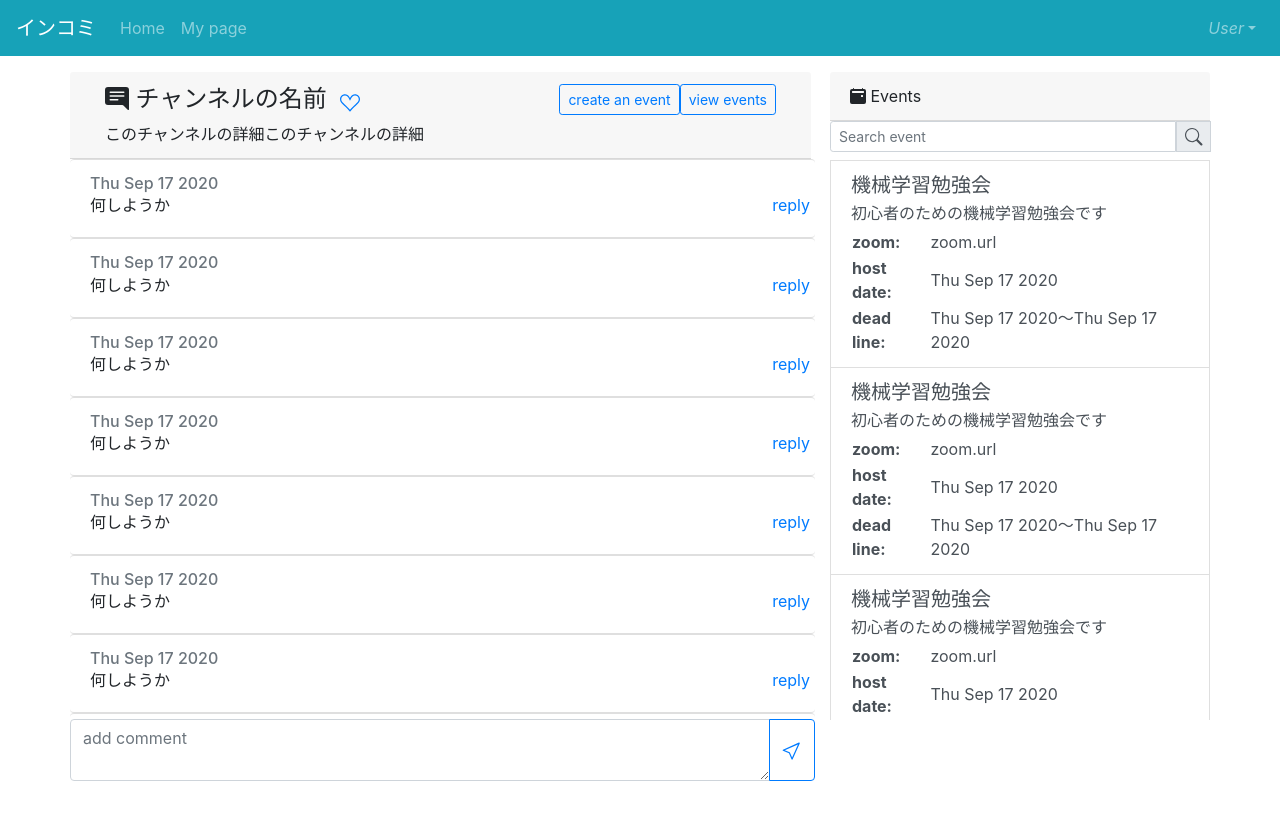
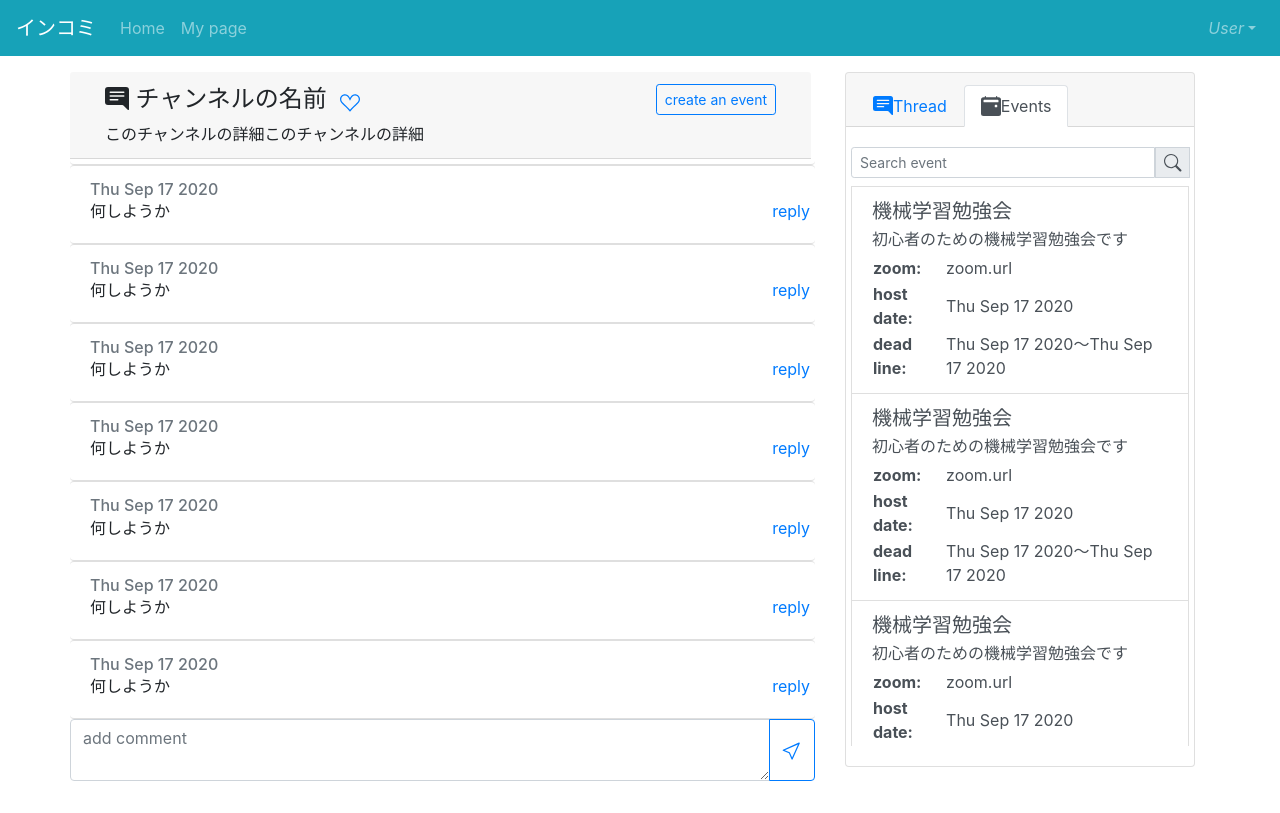
Before and after one commit to hosodr/incomi, a Nuxt app in the folder nuxt/src/app/: page /channel_list/1 in a window 1280 px wide. Built offline with nearby package versions, Linux system fonts and the light colour scheme.

Commit message:
画面を更新したら最下層までスクロールされるようにした

```diff
--- a/nuxt/src/app/pages/channel_list/_id.vue
+++ b/nuxt/src/app/pages/channel_list/_id.vue
@@ -43,20 +43,10 @@
               to="/event_list/make_event"
               >create an event</nuxt-link
             >
-            <!-- <nuxt-link class="btn btn-sm btn-outline-primary" to="/event_list"
-              >view events</nuxt-link
-            > -->
-            <button
-              type="button"
-              class="btn btn-sm btn-outline-primary"
-              @click="isThread = false"
-            >
-              view events
-            </button>
           </div>
         </div>
-        <div class="row">
-          <ul class="col list-group height-fixed scroll">
+        <div class="row height-fixed scroll">
+          <ul ref="messages" class="col list-group">
             <template v-for="(message, key) in messages">
               <Message
                 :key="key"
@@ -86,13 +76,22 @@
           </div>
         </div>
       </div>
-      <div v-if="isThread" class="col-4">
-        <div class="row card-header mr-1">
-          <p class="mb-0">
-            <b-icon-chat-right-text-fill />
-            {{ childThread.name }}
-          </p>
-        </div>
+
+      <div class="col-4">
+        <b-card title="Card Title" no-body>
+          <b-card-header header-tag="nav">
+            <b-nav card-header tabs>
+              <b-nav-item :active="isThread" @click="isThread = true"
+                ><b-icon-chat-right-text-fill />Thread</b-nav-item
+              >
+              <b-nav-item :active="!isThread" @click="isThread = false"
+                ><b-icon-calendar2-event-fill />Events</b-nav-item
+              >
+            </b-nav>
+          </b-card-header>
+
+          <b-card-body>
+            <div v-if="isThread">
               <div class="row">
                 <ul v-if="isThread" class="col list-group height-fixed scroll">
                   <template v-for="(message, key) in childMessages">
@@ -107,8 +106,8 @@
                 </ul>
               </div>
               <div class="row">
-          <form class="col form-group">
-            <div class="input-group mb-3">
+                <form class="col form-group mb-0">
+                  <div class="input-group">
                     <textarea
                       class="form-control"
                       placeholder="add comment"
@@ -123,13 +122,7 @@
               </div>
             </div>
 
-      <div v-else class="col-4">
-        <div class="row card-header">
-          <p class="mb-0">
-            <b-icon-calendar2-event-fill />
-            Events
-          </p>
-        </div>
+            <div v-else>
               <div class="row">
                 <b-input-group size="sm" class="mb-2">
                   <b-form-input
@@ -146,6 +139,9 @@
                   <EventItem :key="event.id" :event="event" />
                 </template>
               </div>
+            </div>
+          </b-card-body>
+        </b-card>
       </div>
     </div>
   </div>
@@ -252,6 +248,11 @@ export default {
       ],
     }
   },
+  mounted() {
+    this.$nextTick(() => {
+      this.$refs.messages.scrollIntoView(false)
+    })
+  },
   computed: {},
   methods: {
     getThread(thId, cmId) {
```
Lines whose indentation alone changed are shown as unchanged.
